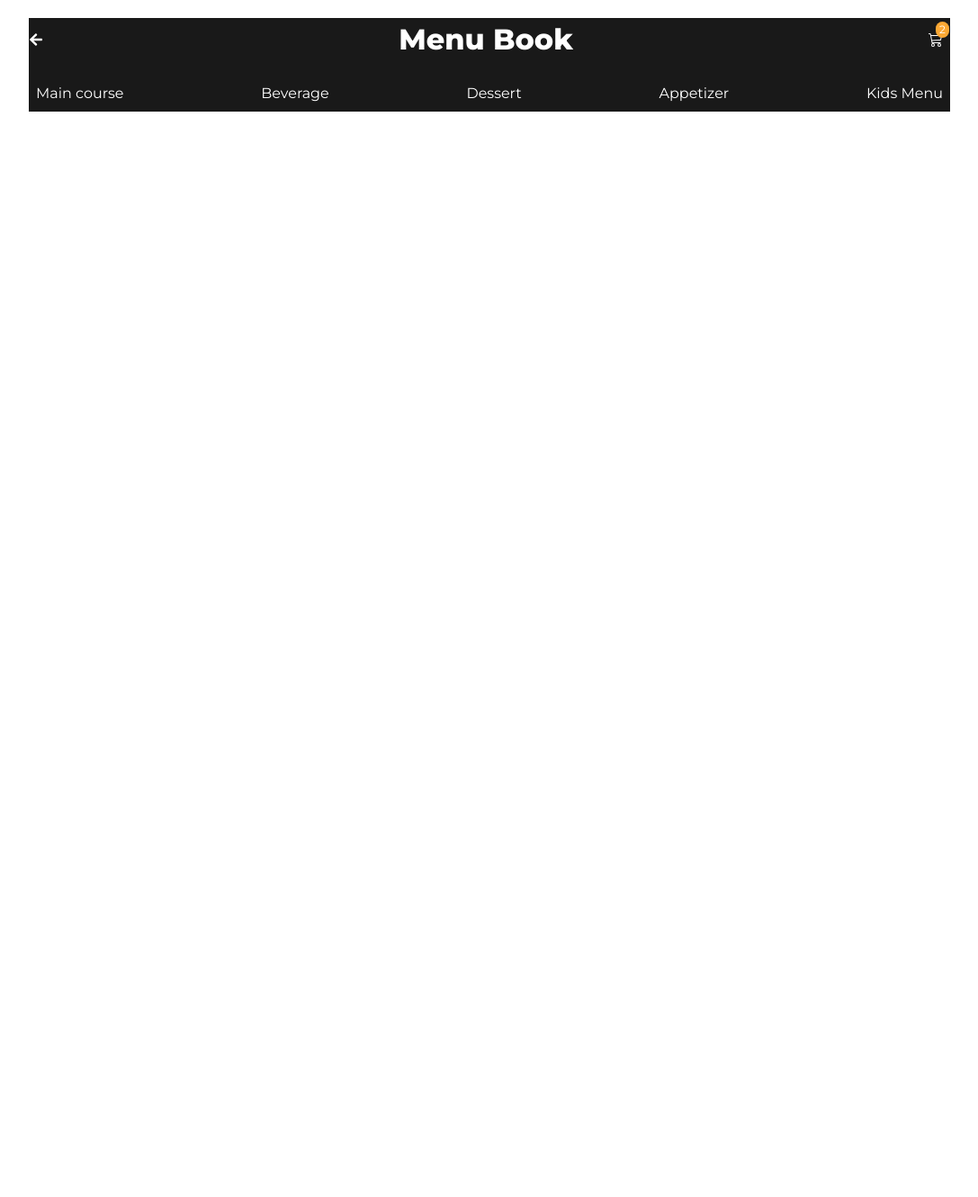
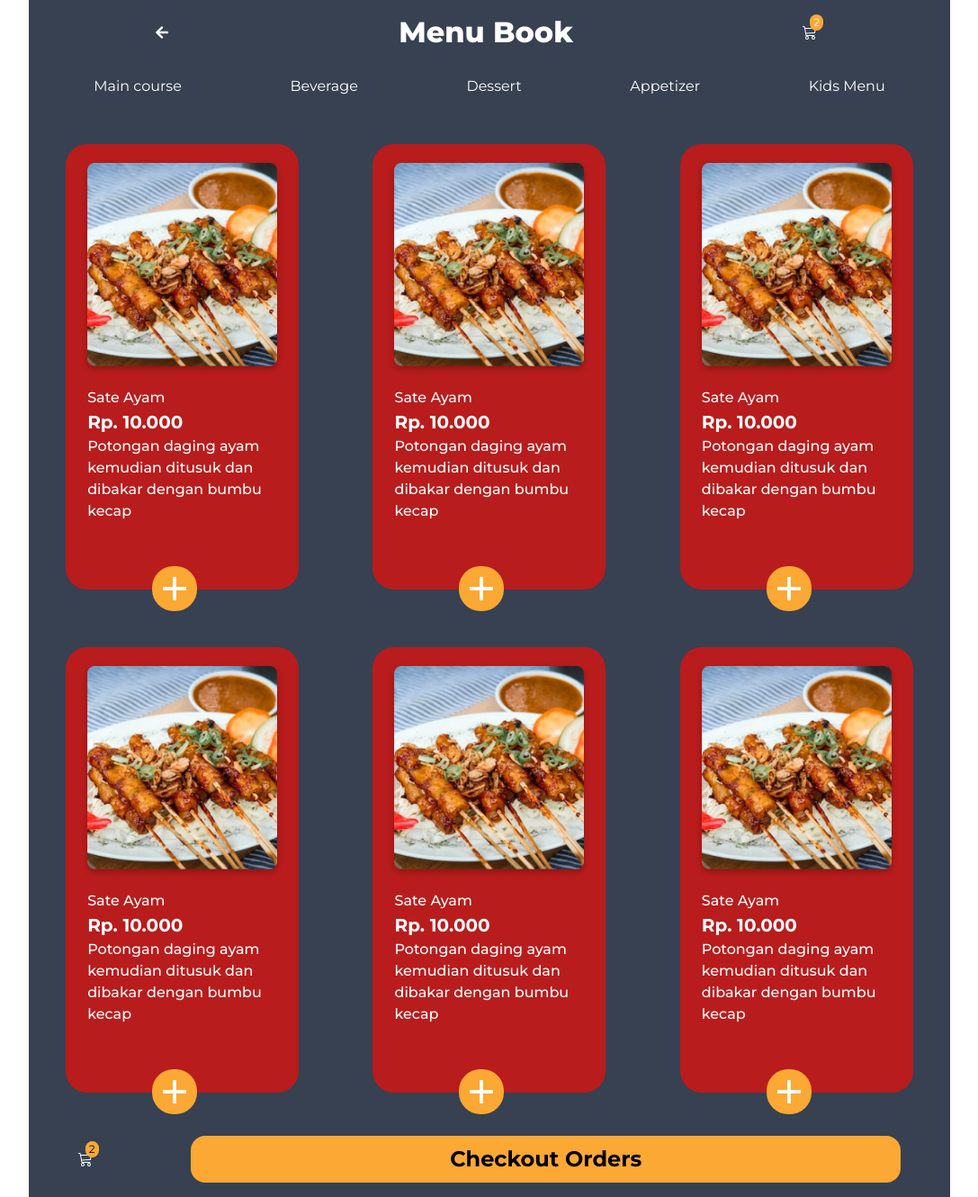
Before and after one commit to RikyAdiPutra/my-project, a Next.js app: page / in a window 1280 px wide. Shown: the whole page at 90% size, without its empty margins (96-1183 px from the left). Before the commit the page ends 800 px from the top, so only its background shows below. Built offline with nearby package versions, Linux system fonts and the light colour scheme.

Commit message:
add CartFood & Footer component

```diff
--- a/app/page.js
+++ b/app/page.js
@@ -1,10 +1,21 @@
 import Image from "next/image";
 import Navbar from "@/components/Navbar";
+import CartFood from "@/components/Cartfood";
+import Footer from "@/components/Footer";
 
 export default function Home() {
     return (
-        <main>
+        <main className="container wrapper bg-gray-700">
             <Navbar />
+            <div className="flex flex-wrap justify-around">
+                <CartFood />
+                <CartFood />
+                <CartFood />
+                <CartFood />
+                <CartFood />
+                <CartFood />
+            </div>
+            <Footer />
         </main>
     );
 }
--- /dev/null
+++ b/components/CartDec.jsx
@@ -0,0 +1,10 @@
+import React from "react"
+import Image from "next/image"
+
+export default function CartDec() {
+    return (
+        <div>
+            <button className="bg-orange-c w-[50px] h-[50px] flex justify-center items-center rounded-3xl"><Image src="/images/item-two.png" width={26} height={26} /></button>
+        </div>
+    )
+}
--- /dev/null
+++ b/components/Cartfood.jsx
@@ -0,0 +1,19 @@
+import React from "react"
+import Image from "next/image"
+import CartDec from "./CartDec"
+
+export default function CartFood() {
+    return (
+        <div className="bg-red-700 px-4 py-4 rounded-3xl w-[259px] h-[495px] relative my-8">
+            <div><Image src="/images/item-one.png" width={259} height={277} alt="Item One" /></div>
+            <div className=" mt-3 pl-2">
+                <h4 className="font-medium text-[16px] text-white">Sate Ayam</h4>
+                <h2 className="font-bold text-[20px] text-white">Rp. 10.000</h2>
+                <p className="font-medium text-[16px] text-white">Potongan daging ayam kemudian ditusuk dan dibakar dengan bumbu kecap</p>
+            </div>
+            <div className="absolute -bottom-6 left-24">
+                <CartDec />
+            </div>
+        </div>
+    )
+}
--- /dev/null
+++ b/components/Footer.jsx
@@ -0,0 +1,15 @@
+import React from "react"
+import Cart from "./Cart"
+
+export default function Footer() {
+    return (
+        <div className="flex items-center justify-around py-4">
+            <div>
+                <Cart />
+            </div>
+            <div>
+                <button className="font-bold text-[24px] bg-orange-c px-72 py-2 rounded-2xl">Checkout Orders</button>
+            </div>
+        </div>
+    )
+}
--- a/components/Navbar.jsx
+++ b/components/Navbar.jsx
@@ -6,9 +6,8 @@ import Link from "next/link"
 
 export default function Navbar() {
     return (
-        <div className="container wrapper bg-black-c">
-            <div className="my-5 text-white">
-                <div className="top  flex justify-between items-center">
+        <div className="py-3 px-3 text-white">
+            <div className="top  flex justify-around items-center">
                 <Link href="#"><FaArrowLeft className="text-white" /></Link>
                 <h1 className="text-white font-montserrat font-extrabold text-[32px]">Menu Book</h1>
                 <div className="pr-2">
@@ -16,7 +15,7 @@ export default function Navbar() {
                 </div>
             </div>
             <div className="bottom mt-4">
-                    <ul className="flex justify-between px-2 py-2">
+                <ul className="flex justify-around py-2">
                     <li><Link href="#" className="text-[16px]">Main course</Link></li>
                     <li><Link href="#" className="text-[16px]">Beverage</Link></li>
                     <li><Link href="#" className="text-[16px]">Dessert</Link></li>
@@ -25,6 +24,5 @@ export default function Navbar() {
                 </ul>
             </div>
         </div>
-        </div>
     )
 }
```
Also changed, not shown: public/images/item-one.png (added), public/images/item-two.png (added). Lines whose indentation alone changed are shown as unchanged.
